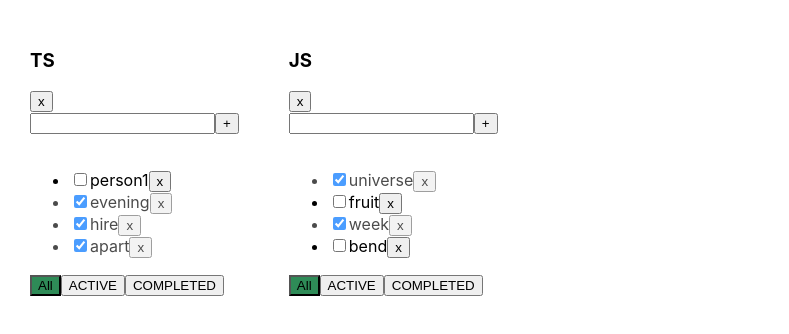
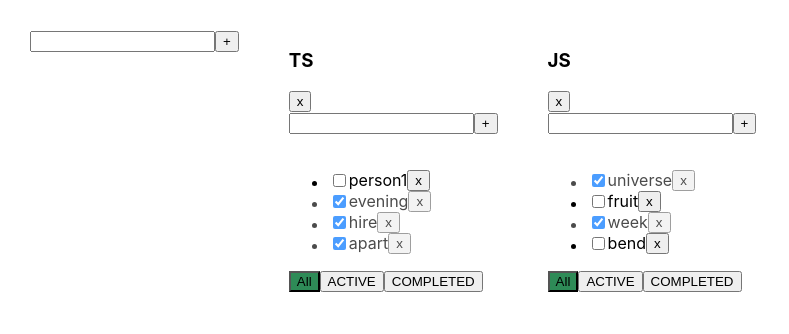
Before and after one commit to Metaloziz/training_todolist, a React (Create React App) app: page / in a window 1280 px wide. Shown: the top 334 px of the page, without its empty margins (0-789 px from the left). Built offline with nearby package versions, Linux system fonts and the light colour scheme.

Commit message:
6 lesson

```diff
--- a/src/App.tsx
+++ b/src/App.tsx
@@ -2,6 +2,7 @@ import React, {useState} from 'react';
 import './App.css';
 import {Todolist} from "./components/Todolist/Todolist";
 import {v1} from 'uuid'
+import {InputArea} from "./components/InputArea/InputArea";
 
 type ListPT = {
     id: string
@@ -16,14 +17,14 @@ export const ACTIVE = "ACTIVE" as const
 export type FilterPT = typeof ALL | typeof COMPLETED | typeof ACTIVE
 
 
-export type TaskPT = {
+export type TaskType = {
     id: string
     title: string
     isDone: boolean
 }
 
 type TasksPT = {
-    [key: string]: TaskPT[]
+    [key: string]: TaskType[]
 }
 
 
@@ -60,7 +61,7 @@ function App() {
         setLists(state => state.map(el => el.id === listID ? {...el, filter: newFilter} : el))
     }
     const addTask = (listID: string, title: string) => {
-        let newTask: TaskPT = {id: v1(), title: title, isDone: false}
+        let newTask: TaskType = {id: v1(), title: title, isDone: false}
         setTasks(state => ({...state, [listID]: [newTask, ...state[listID]]}))
     }
     const checkBox = (listID: string, taskID: string) => {
@@ -78,11 +79,27 @@ function App() {
         setTasks(copy)
         console.log(tasks)
     }
+    const addList = (listID: string, title: string) => {
+        let newList: ListPT = {id: listID, title: title, filter: ALL}
+        let copyList = [...lists]
+        copyList.unshift(newList)
+        setLists(copyList)
+        let copyTasks = {...tasks}
+        copyTasks[listID] = []
+        setTasks(copyTasks)
+    }
+    const changeTitleTask = (listID: string, taskID: string, title: string) => {
+        setTasks({...tasks, [listID]: tasks[listID].map(el => el.id === taskID ? {...el, title: title} : el)})
+    }
+
+    const changeTitleList = (listID: string, title: string) => {
+        setLists(lists.map(el => el.id === listID ? {...el, title: title} : el))
+    }
 
 
     return (
         <div className="App">
-
+            <InputArea listID={v1()} addItem={addList}/>
             {lists.map(list => {
                 return <Todolist key={list.id}
                                  listID={list.id}
@@ -93,7 +110,9 @@ function App() {
                                  removeTaskCB={removeTask}
                                  changeFilter={changeFilter}
                                  checkBox={checkBox}
-                                 removeList={removeList}/>
+                                 removeList={removeList}
+                                 changeTitleTask={changeTitleTask}
+                                 changeTitleList={changeTitleList}/>
             })}
 
         </div>
--- /dev/null
+++ b/src/components/EditableSpan/EditableSpan.tsx
@@ -0,0 +1,47 @@
+import React, {ChangeEvent, useState, KeyboardEvent} from "react";
+
+type EditableSpanPT = {
+    title: string
+    changeTitle: (title: string) => void
+}
+export const EditableSpan = (props: EditableSpanPT) => {
+
+    const [view, setView] = useState<boolean>(false)
+    const [value, setValue] = useState<string>(props.title)
+
+    const changeViewCB = () => {
+        if (value.trim()) {
+            setView(!view)
+            props.changeTitle(value)
+        }
+    }
+
+    const changeValueCB = (event: ChangeEvent<HTMLInputElement>) => {
+        setValue(event.currentTarget.value)
+    }
+    const changeValueFromEnterCB = (event: KeyboardEvent<HTMLInputElement>) => {
+        if (value.trim()) {
+            if (event.key === "Enter") {
+                setValue(event.currentTarget.value)
+                setView(!view)
+            }
+        }
+
+
+    }
+
+    return (
+        <div onDoubleClick={changeViewCB}>
+            {
+                view
+                    ? <input autoFocus
+                             value={value}
+                             onChange={changeValueCB}
+                             onBlur={changeViewCB}
+                             onKeyPress={changeValueFromEnterCB}/>
+                    : <span>{value}</span>
+            }
+        </div>
+
+    );
+};
--- a/src/components/InputArea/InputArea.tsx
+++ b/src/components/InputArea/InputArea.tsx
@@ -3,35 +3,40 @@ import s from './InputArea.module.css'
 
 type InputAreaPT = {
     listID: string
-    addTask: (listID: string, title: string) => void
+    addItem: (itemID: string, title: string) => void
 }
+
+
+
+
+
 export const InputArea = (props: InputAreaPT) => {
 
     let [title, setTitle] = useState<string>('')
-    let [error, seterror] = useState<boolean>(false)
+    let [error, setError] = useState<boolean>(false)
 
     const changeTaskTitleCB = (event: ChangeEvent<HTMLInputElement>) => {
         setTitle(event.currentTarget.value)
-        seterror(false)
+        setError(false)
     }
     const addTaskCB = () => {
         if (title) {
-            props.addTask(props.listID, title.trim())
+            props.addItem(props.listID, title.trim())
             setTitle('')
-            seterror(false)
+            setError(false)
         } else {
-            seterror(true)
+            setError(true)
         }
 
     }
     const addTaskForEnter = (e: KeyboardEvent<HTMLInputElement>) => {
         if (e.key === 'Enter') {
             if (title) {
-                props.addTask(props.listID, title.trim())
+                props.addItem(props.listID, title.trim())
                 setTitle('')
-                seterror(false)
+                setError(false)
             } else {
-                seterror(true)
+                setError(true)
             }
         }
     }
--- /dev/null
+++ b/src/components/Tasks/Task/Task.module.css
@@ -0,0 +1,3 @@
+.task {
+    display: flex;
+}
--- /dev/null
+++ b/src/components/Tasks/Task/Task.tsx
@@ -0,0 +1,34 @@
+import React, {ChangeEvent} from "react";
+import {EditableSpan} from "../../EditableSpan/EditableSpan";
+import s from './Task.module.css'
+
+type TaskPT = {
+    id: string
+    isDone: boolean
+    title: string
+    listID: string
+    removeTaskCB: (listID: string, taskID: string) => void
+    checkBox: (listID: string, taskID: string) => void
+    changeTitle: (listID: string, taskID: string, title: string) => void
+}
+export const Task = (props: TaskPT) => {
+
+    const removeTaskCB = (taskID: string) => {
+        props.removeTaskCB(props.listID, taskID)
+    }
+    const checkBoxCB = (event: ChangeEvent<HTMLInputElement>) => {
+        props.checkBox(props.listID, event.currentTarget.id)
+    }
+
+    const changeTitleCB = (title: string) => {
+        props.changeTitle(props.listID, props.id, title)
+    }
+
+    return (
+        <div className={s.task}>
+            <input id={props.id} type="checkbox" checked={props.isDone} onChange={checkBoxCB}/>
+            <EditableSpan title={props.title} changeTitle={changeTitleCB}/>
+            <button onClick={() => removeTaskCB(props.id)}>x</button>
+        </div>
+    );
+};
--- a/src/components/Tasks/Tasks.module.css
+++ b/src/components/Tasks/Tasks.module.css
@@ -1,3 +1,8 @@
 .taskOpacity {
     opacity: 70%;
 }
+
+.ul {
+    display: flex;
+    flex-direction: column;
+}
--- a/src/components/Tasks/Tasks.tsx
+++ b/src/components/Tasks/Tasks.tsx
@@ -1,39 +1,40 @@
-import {ACTIVE, COMPLETED, FilterPT, TaskPT} from "../../App";
-import React, {ChangeEvent} from "react";
+import {ACTIVE, COMPLETED, FilterPT, TaskType} from "../../App";
+import React from "react";
 import s from './Tasks.module.css'
+import {Task} from "./Task/Task";
 
 type TasksPT = {
     listID: string
-    tasks: TaskPT[]
+    tasks: TaskType[]
     filter: FilterPT
     removeTaskCB: (listID: string, taskID: string) => void
     checkBox: (listID: string, taskID: string) => void
+    changeTitle: (listID: string, taskID: string, title: string) => void
 }
+
+
 export const Tasks = (props: TasksPT) => {
-
-    const removeTaskCB = (taskID: string) => {
-        props.removeTaskCB(props.listID, taskID)
-    }
-    const checkBoxCB = (taskID: ChangeEvent<HTMLInputElement>) => {
-        props.checkBox(props.listID, taskID.currentTarget.id)
-    }
-
 
 
     let filtredTasks = props.tasks
     if (props.filter === COMPLETED) filtredTasks = props.tasks.filter(el => el.isDone)
     if (props.filter === ACTIVE) filtredTasks = props.tasks.filter(el => !el.isDone)
 
-
-
     return (
         <div>
-            <ul>
-                {filtredTasks.map(el => <li key={el.id} className={el.isDone ? s.taskOpacity : ""}>
-                    <input id={el.id} type="checkbox" checked={el.isDone} onChange={checkBoxCB}/>
-                    <span>{el.title}</span>
-                    <button onClick={() => removeTaskCB(el.id)}>x</button>
-                </li>)}
+            <ul className={s.ul}>
+                {filtredTasks.map(el =>
+                    <li key={el.id} className={el.isDone ? s.taskOpacity : ""}>
+                        <Task
+                            id={el.id}
+                            title={el.title}
+                            isDone={el.isDone}
+                            listID={props.listID}
+                            removeTaskCB={props.removeTaskCB}
+                            checkBox={props.checkBox}
+                            changeTitle={props.changeTitle}/>
+                    </li>)
+                }
             </ul>
         </div>
     );
--- a/src/components/Todolist/Todolist.tsx
+++ b/src/components/Todolist/Todolist.tsx
@@ -1,20 +1,23 @@
 import React, {MouseEvent} from "react";
-import {ACTIVE, ALL, COMPLETED, FilterPT, TaskPT} from "../../App";
+import {ACTIVE, ALL, COMPLETED, FilterPT, TaskType} from "../../App";
 import {Tasks} from "../Tasks/Tasks";
 import {InputArea} from "../InputArea/InputArea";
 import s from './Todolist.module.css'
+import {EditableSpan} from "../EditableSpan/EditableSpan";
 
 
 type TodolistPT = {
     listID: string
     title: string
-    tasks: TaskPT[]
+    tasks: TaskType[]
     filter: FilterPT
     removeTaskCB: (listID: string, taskID: string) => void
     changeFilter: (listID: string, newFilter: FilterPT) => void
     addTask: (listID: string, title: string) => void
     checkBox: (listID: string, taskID: string) => void
     removeList: (listID: string) => void
+    changeTitleTask: (listID: string, taskID: string, title: string) => void
+    changeTitleList: (listID: string, title: string) => void
 }
 
 
@@ -34,21 +37,25 @@ export const Todolist = (props: TodolistPT) => {
             props.removeList(props.listID)
         }
 
-        // test verification
+        const changeTitleCB = (title: string) => {
+            props.changeTitleList(props.listID, title)
+        }
 
         return (
             <div>
-                <h3>{props.title}</h3>
+                {/*<h3>{props.title}</h3>*/}
+                <h3><EditableSpan title={props.title} changeTitle={changeTitleCB}/></h3>
                 <button onClick={removeListCB}>x</button>
                 <div>
-                    <InputArea addTask={props.addTask} listID={props.listID}/>
+                    <InputArea addItem={props.addTask} listID={props.listID}/>
                 </div>
                 <Tasks
                     listID={props.listID}
                     filter={props.filter}
                     tasks={props.tasks}
                     removeTaskCB={props.removeTaskCB}
-                    checkBox={props.checkBox}/>
+                    checkBox={props.checkBox}
+                    changeTitle={props.changeTitleTask}/>
                 <div>
                     <button id={ALL}
                             className={props.filter === ALL ? s.button : ""}
```
